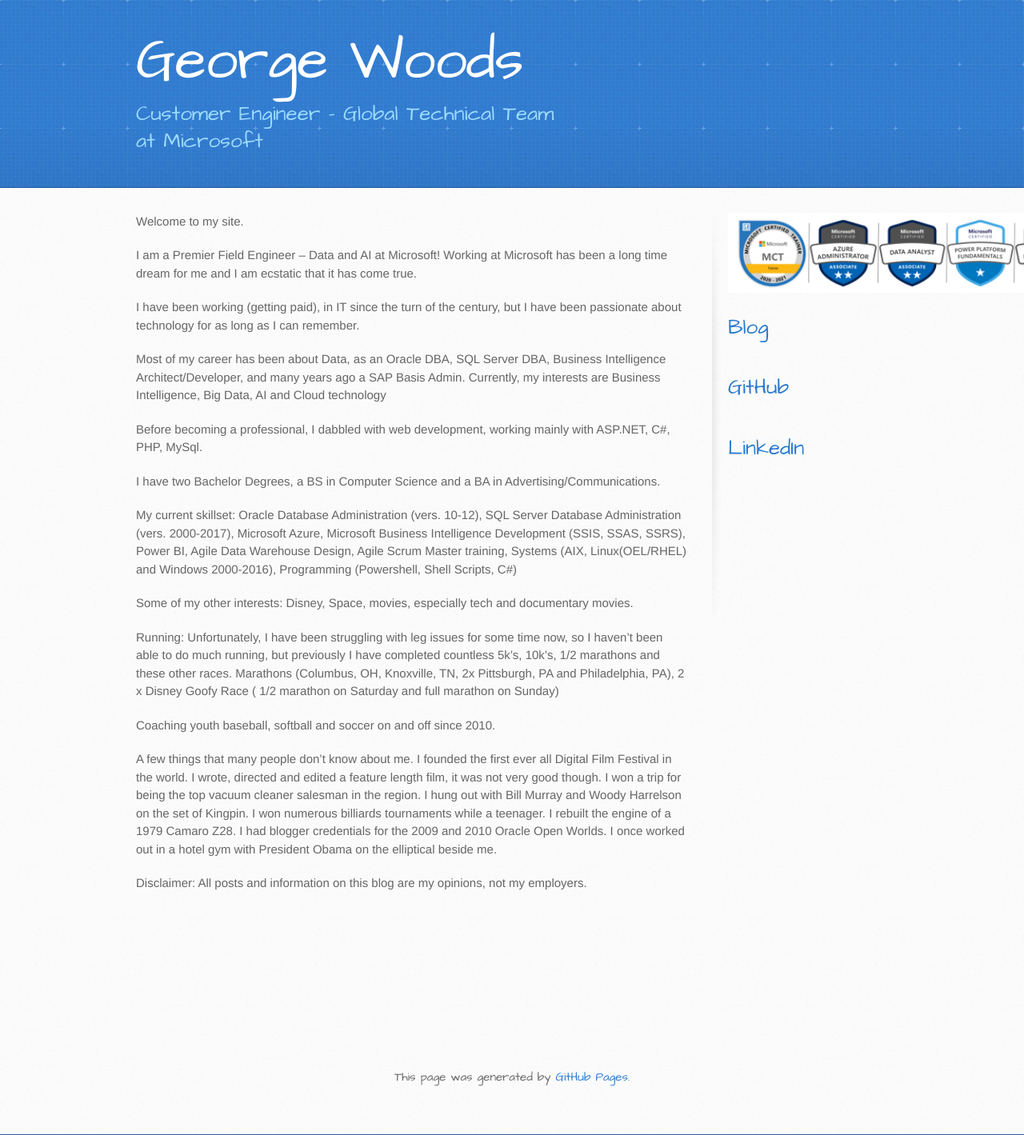
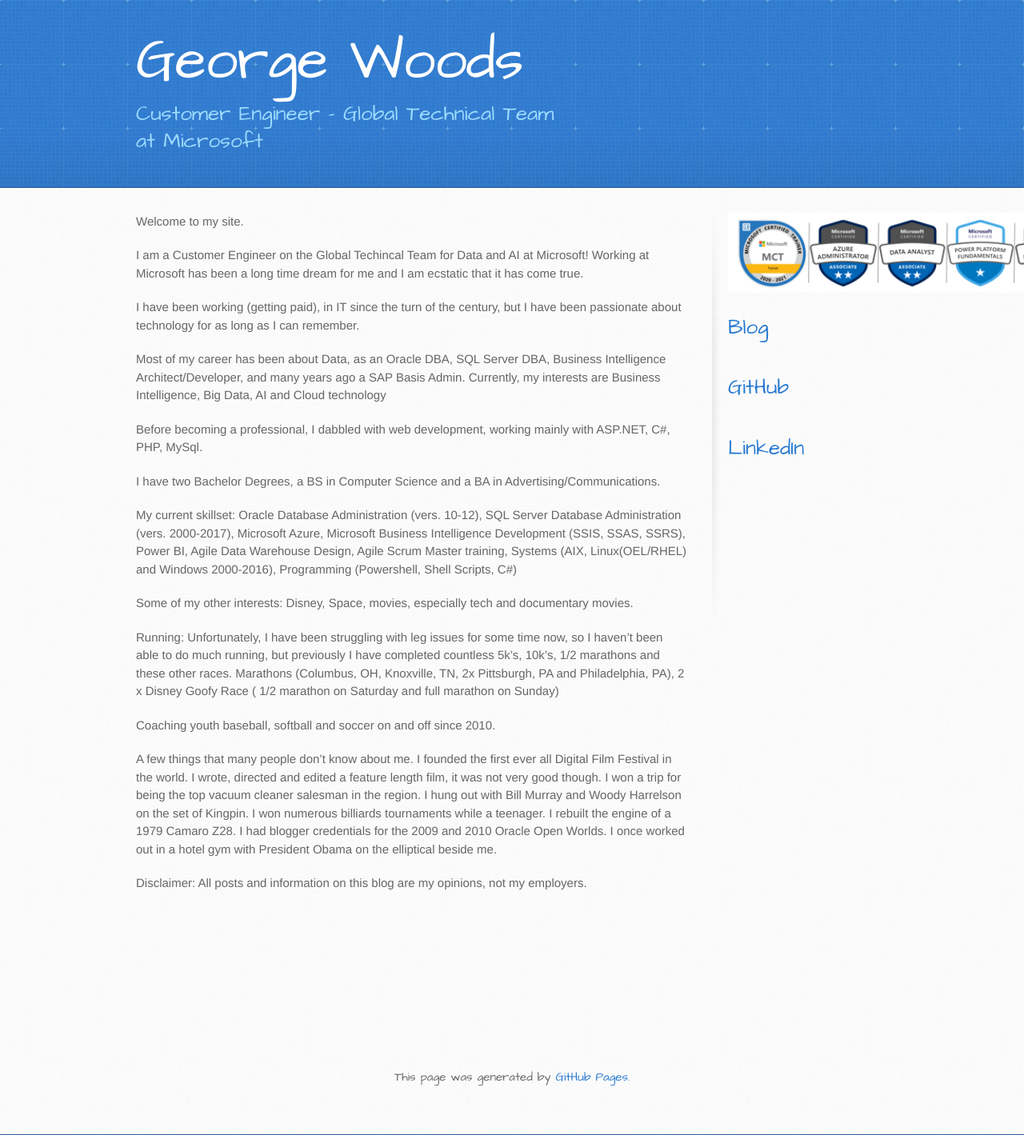
Before and after one commit to gvwoods/gvwoods.github.io, a Jekyll site: the page built from index.md, in a window 1280 px wide. Shown: the whole page at 80% size. Built offline with Jekyll 4.4.1, drawn with Linux system fonts in a browser that asks for light colours; our own code applies the rules of GitHub Pages for plain Markdown files.

Commit message:
Update index.md

```diff
--- a/index.md
+++ b/index.md
@@ -1,6 +1,6 @@
 Welcome to my site.
 
-I am a Premier Field Engineer – Data and AI at Microsoft! Working at Microsoft has been a long time dream for me and I am ecstatic that it has come true.
+I am a Customer Engineer on the Global Techincal Team for Data and AI at Microsoft! Working at Microsoft has been a long time dream for me and I am ecstatic that it has come true.
 
 I have been working (getting paid), in IT since the turn of the century, but I have been passionate about technology for as long as I can remember.
 
```
